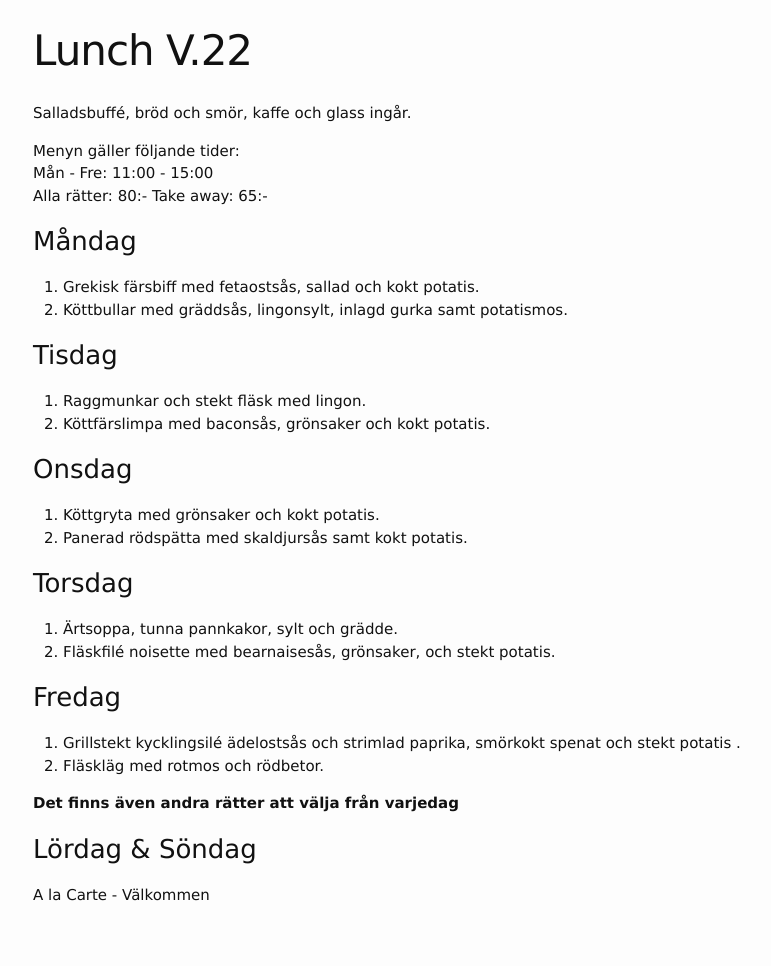
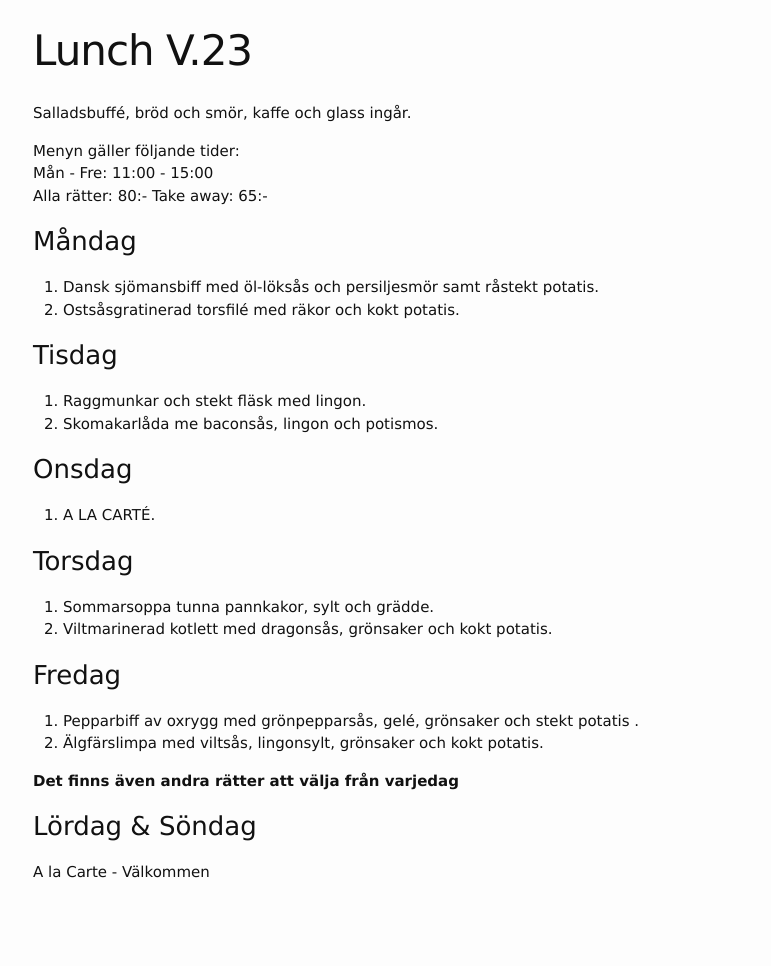
Before and after one commit to FarInn62/farinn62.github.io, a Jekyll site: the page built from lunch.md, in a window 1280 px wide. Shown: the whole page, without its empty margins (237-1008 px from the left). Built offline with Jekyll 4.4.1, drawn with Linux system fonts in a browser that asks for light colours; after the commit the page ends 944 px from its top, so only the background shows below that.

Commit message:
Update lunch.md

```diff
--- a/lunch.md
+++ b/lunch.md
@@ -1,6 +1,6 @@
 ---
 layout: foodmenu
-title: Lunch V.22
+title: Lunch V.23
 permalink: /lunch/
 published: true
 ---
@@ -12,29 +12,29 @@ Alla rätter: 80:- Take away: 65:-
 
 ### Måndag
 
-1. Grekisk färsbiff med fetaostsås, sallad och kokt potatis.
-2. Köttbullar med gräddsås, lingonsylt, inlagd gurka samt potatismos.
+1. Dansk sjömansbiff med öl-löksås och persiljesmör samt råstekt potatis.
+2. Ostsåsgratinerad torsfilé med räkor och kokt potatis.
 
 ### Tisdag
 
 1. Raggmunkar och stekt fläsk med lingon.
-2. Köttfärslimpa med baconsås, grönsaker och kokt potatis.
+2. Skomakarlåda me baconsås, lingon och potismos.
 
 
 ### Onsdag
 
-1. Köttgryta med grönsaker och kokt potatis.
-2. Panerad rödspätta med skaldjursås samt kokt potatis.
+1. A LA CARTÉ.
+
 
 ### Torsdag
 
- 1. Ärtsoppa, tunna pannkakor, sylt och grädde.
- 2. Fläskfilé noisette med bearnaisesås, grönsaker, och stekt potatis.
+ 1. Sommarsoppa tunna pannkakor, sylt och grädde.
+ 2. Viltmarinerad kotlett med dragonsås, grönsaker och kokt potatis.
 
 ### Fredag
 
-1. Grillstekt kycklingsilé ädelostsås och strimlad paprika, smörkokt spenat och stekt potatis .
-2. Fläskläg med rotmos och rödbetor.
+1. Pepparbiff av oxrygg med grönpepparsås, gelé, grönsaker och stekt potatis .
+2. Älgfärslimpa med viltsås, lingonsylt, grönsaker och kokt potatis.
 
   **Det finns även andra rätter att välja från varjedag**
 
```
